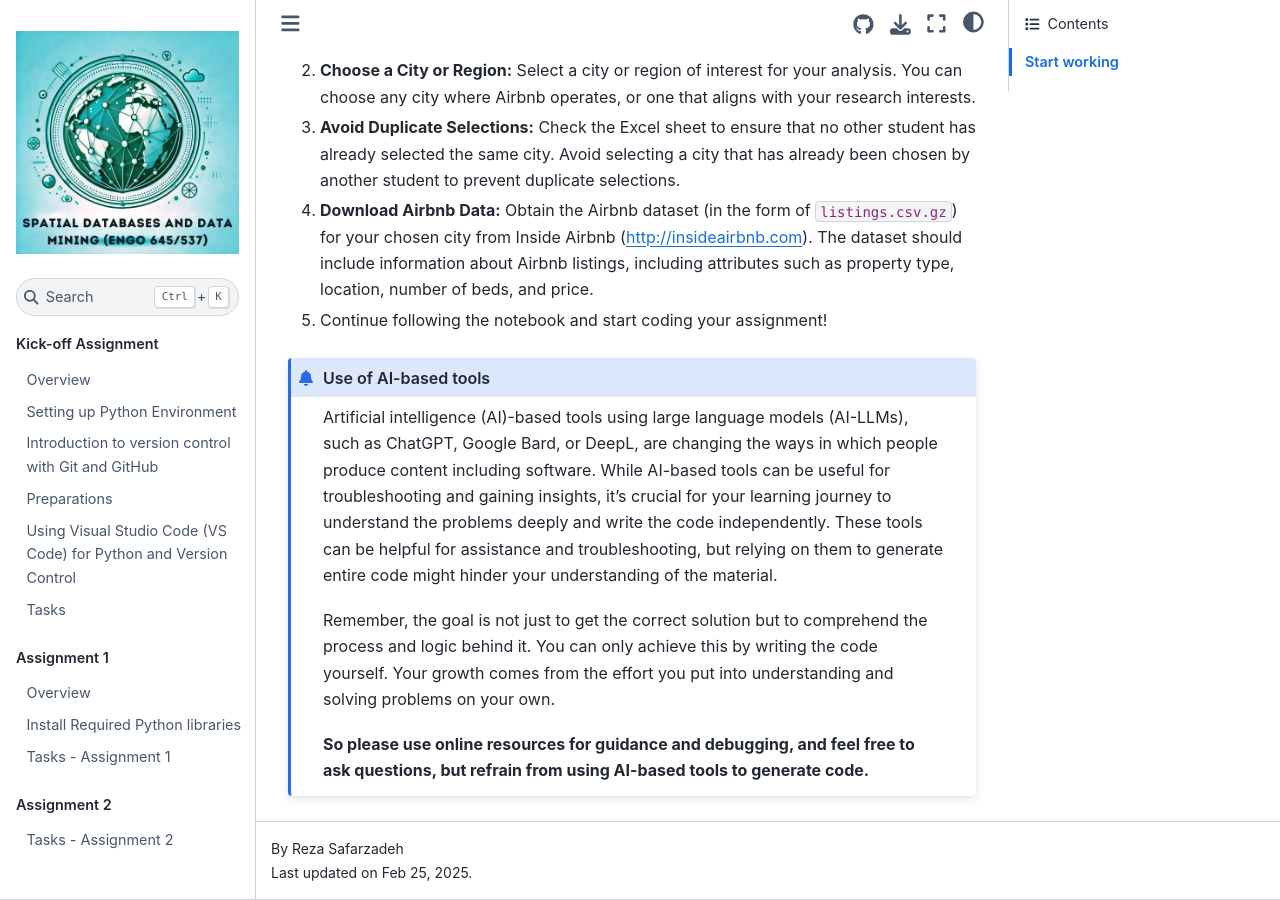
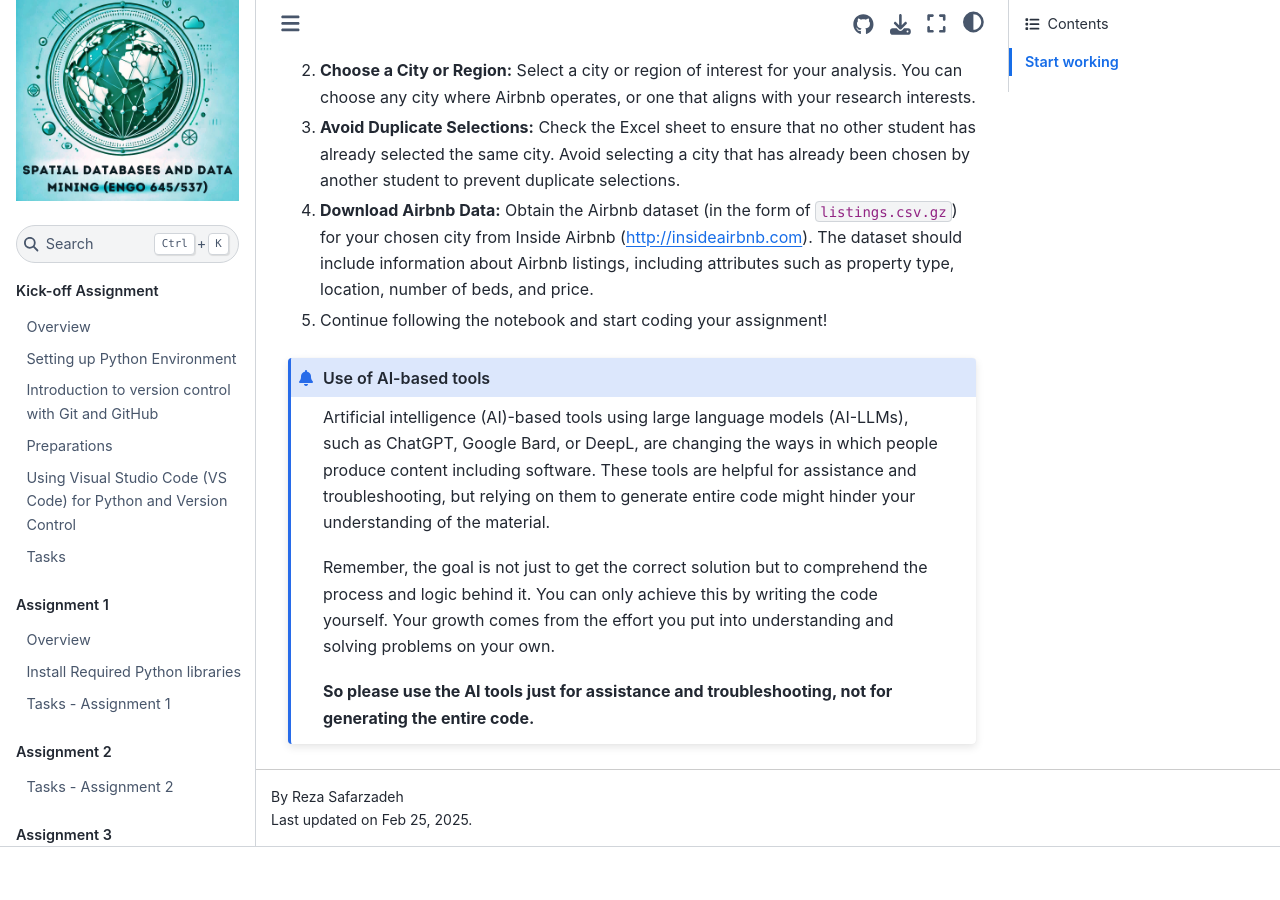
Before and after one commit to safarzadeh-reza/Spatial_Data_Mining_Winter2025, a Sphinx documentation site: the page built from source/tutorials/L4/tasks.rst, in a window 1280 px wide and 900 px high, scrolled down 865 px. Built offline with Sphinx 7.4.7 and the Sphinx Book theme 1.1.4, drawn with Linux system fonts in a browser that asks for light colours; pages that are not in the unit, such as notebooks, are missing from menus; after the commit the page ends 1712 px from its top, so only the background shows below that; some of the changed text lies outside the part shown.

```diff
--- a/source/tutorials/L4/tasks.rst
+++ b/source/tutorials/L4/tasks.rst
@@ -26,7 +26,7 @@
     Link to the excel sheet:
 
     Airbnb_city_names.xlsx
-    `Airbnb_city_names.xlsx <https://uofc-my.sharepoint.com/:x:/g/personal/reza_safarzadehramho_ucalgary_ca/Eczw2H55Y6RMu_-d6A2oKNUBJ62T-c3-xWi7LO4ZHaXx7A>`__
+    `Airbnb_city_names.xlsx <https://uofc-my.sharepoint.com/:x:/g/personal/xcwang_ucalgary_ca/EYiibZzV30ZJnikdVVrNVLUBQkBnvQJww1GH7irFZT2D7A?e=tle8Ch>`__
 
 2. **Choose a City or Region:** Select a city or region of interest for your analysis. You can choose any city where Airbnb operates, or one that aligns with your research interests.
 
@@ -40,10 +40,9 @@
 .. admonition:: Use of AI-based tools
 
     Artificial intelligence (AI)-based tools using large language models (AI-LLMs), such as ChatGPT, Google Bard, or DeepL, are changing the ways in which people produce content including software.
-    While AI-based tools can be useful for troubleshooting and gaining insights, it's crucial for your learning journey to understand the problems deeply and write the code independently.
-    These tools can be helpful for assistance and troubleshooting, but relying on them to generate entire code might hinder your understanding of the material.
+    These tools are helpful for assistance and troubleshooting, but relying on them to generate entire code might hinder your understanding of the material.
 
     Remember, the goal is not just to get the correct solution but to comprehend the process and logic behind it.
     You can only achieve this by writing the code yourself. Your growth comes from the effort you put into understanding and solving problems on your own.
 
-    **So please use online resources for guidance and debugging, and feel free to ask questions, but refrain from using AI-based tools to generate code.**
+    **So please use the AI tools just for assistance and troubleshooting, not for generating the entire code.**
```
Also changed, not shown: other parts of source/tutorials/L4/tasks.rst (+1 -1 lines), source/index.rst (+7 -0 lines), source/notebooks/L3/association_rules_new.ipynb.
